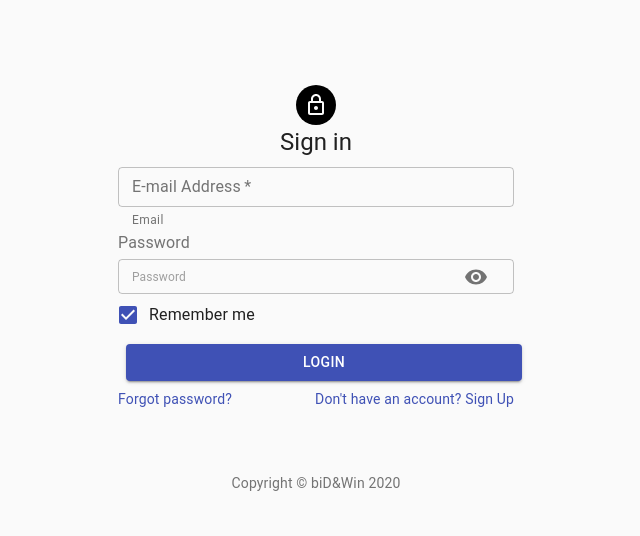
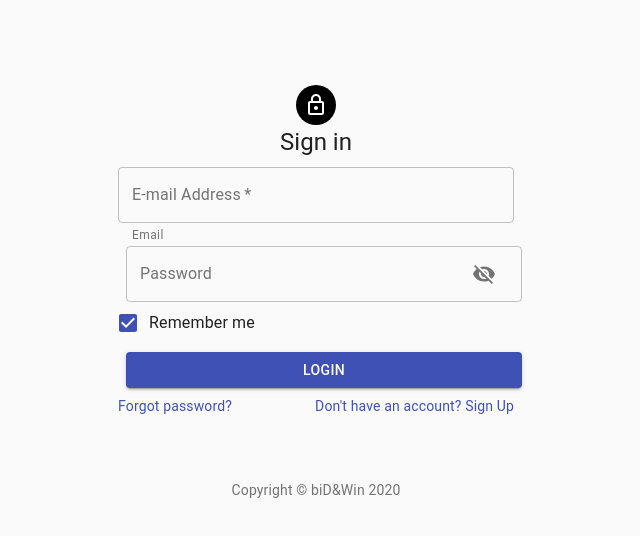
Before and after one commit to kunalrbhatia/madbids, a React (Create React App) app: page / in a window 1280 px wide. Shown: the top 536 px of the page, without its empty margins (324-964 px from the left). Built offline with nearby package versions, Linux system fonts and the light colour scheme.

Commit message:
css changes

```diff
--- a/src/components/common/FormElements.js
+++ b/src/components/common/FormElements.js
@@ -40,6 +40,7 @@ import {
   Menu,
   InputLabel,
   OutlinedInput,
+  FormControl,
 } from '@material-ui/core/';
 import CloseIcon from '@material-ui/icons/Close';
 import FormGroup from '@material-ui/core/FormGroup';
@@ -360,7 +361,6 @@ function MTextField(params) {
         fullWidth={params.fullWidth ? params.fullWidth : false}
         label={'' + params.label}
         className={clsx(classes.textField, classes.dense)}
-        margin="dense"
         onBlur={params.onBlur}
         rows={params.rows ? params.rows : 1}
         onChange={params.onChange}
@@ -370,29 +370,28 @@ function MTextField(params) {
       />
     );
   } else if (params.type === 'password') {
-
     return (
-      <>
+      <FormControl
+        className={clsx(classes.margin, classes.textField)}
+        variant="outlined"
+        fullWidth={params.fullWidth ? params.fullWidth : false}
+      >
         <InputLabel htmlFor={params.id}>{params.label}</InputLabel>
         <OutlinedInput
           id={params.id}
+          labelWidth={90}
           disabled={params.disabled ? params.disabled : false}
           required={params.required ? params.required : false}
           error={params.error ? params.error : false}
           multiline={params.multiline ? params.multiline : false}
-          type={showPwd?'text':'password'}
+          type={showPwd ? 'text' : 'password'}
           autoFocus={params.autoFocus ? params.autoFocus : false}
           name={params.name}
           fullWidth={params.fullWidth ? params.fullWidth : false}
           placeholder={'' + params.label}
-          className={clsx(classes.textField, classes.dense)}
-          margin="dense"
           onBlur={params.onBlur}
-          rows={params.rows ? params.rows : 1}
           onChange={params.onChange}
           value={params.value}
-          variant={params.variant ? params.variant : 'outlined'}
-          helperText={params.helperText}
           endAdornment={
             <InputAdornment position="end">
               <IconButton
@@ -406,13 +405,12 @@ function MTextField(params) {
                 }}
                 onMouseDown={() => {}}
               >
-
                 {showPwd ? <Visibility /> : <VisibilityOff />}
               </IconButton>
             </InputAdornment>
           }
         />
-      </>
+      </FormControl>
     );
   } else if (params.type === 'date') {
     return (
--- a/src/components/users/login.jsx
+++ b/src/components/users/login.jsx
@@ -130,7 +130,7 @@ class Login extends Component {
             ></MTextField>
             <MTextField
               id="password_field"
-              showPassword={true}
+              showPassword={false}
               required={true}
               type="password"
               name="password"
```
